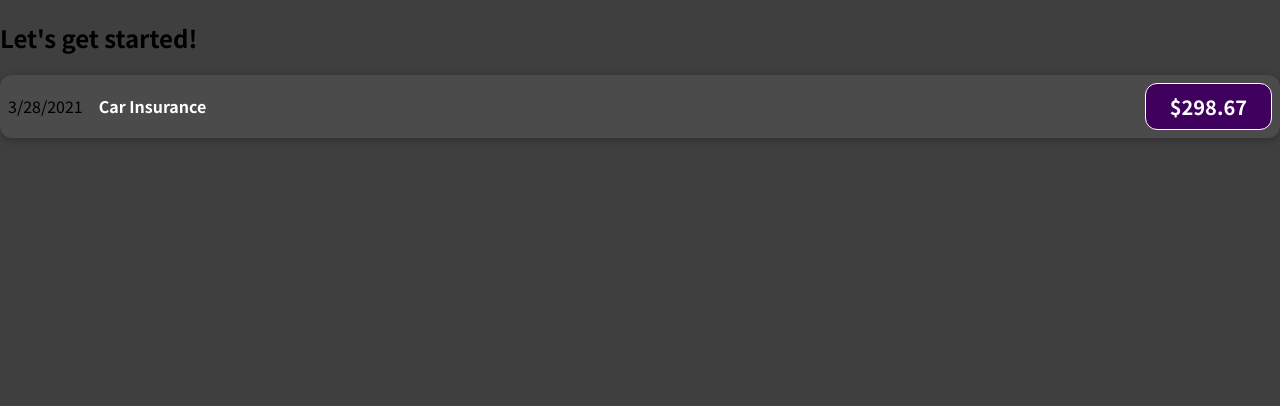
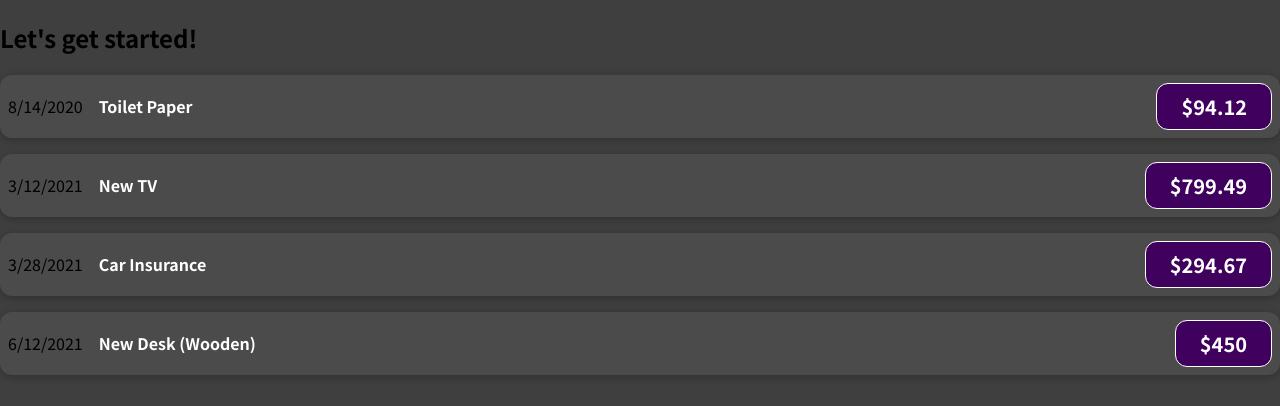
Before and after one commit to shashankdkte/ac-react, a JavaScript app in the folder react-basics/expense-tracker/: page / in a window 1280 px wide. Shown: the top 406 px of the page. Built offline with nearby package versions, Linux system fonts and the light colour scheme.

Commit message:
Passing Data via props

```diff
--- a/react-basics/expense-tracker/src/App.js
+++ b/react-basics/expense-tracker/src/App.js
@@ -1,10 +1,48 @@
 import ExpenseItem from "./components/ExpenseItem";
 
 function App() {
+
+  const expenses = [
+    {
+      id: 'e1',
+      title: 'Toilet Paper',
+      amount: 94.12,
+      date: new Date(2020, 7, 14),
+    },
+    { id: 'e2', title: 'New TV', amount: 799.49, date: new Date(2021, 2, 12) },
+    {
+      id: 'e3',
+      title: 'Car Insurance',
+      amount: 294.67,
+      date: new Date(2021, 2, 28),
+    },
+    {
+      id: 'e4',
+      title: 'New Desk (Wooden)',
+      amount: 450,
+      date: new Date(2021, 5, 12),
+    },
+  ];
+
   return (
     <div>
       <h2>Let's get started!</h2>
-      <ExpenseItem></ExpenseItem>
+      <ExpenseItem title={expenses[0].title}
+        amount={expenses[0].amount}
+        date={expenses[0].date}
+      ></ExpenseItem>
+        <ExpenseItem title={expenses[1].title}
+        amount={expenses[1].amount}
+        date={expenses[1].date}
+      ></ExpenseItem>
+        <ExpenseItem title={expenses[2].title}
+        amount={expenses[2].amount}
+        date={expenses[2].date}
+      ></ExpenseItem>
+        <ExpenseItem title={expenses[3].title}
+        amount={expenses[3].amount}
+        date={expenses[3].date}
+      ></ExpenseItem>
     </div>
   );
 }
--- a/react-basics/expense-tracker/src/components/ExpenseItem.js
+++ b/react-basics/expense-tracker/src/components/ExpenseItem.js
@@ -1,14 +1,12 @@
 import "./ExpenseItem.css"
 
-function ExpenseItem() {
-  const expenseDate = new Date(2021, 2, 28);
-  const expenseTitle = "Car Insurance";
-  const expenseAmount = 298.67;
+function ExpenseItem(props) {
+
   return (
     <div className="expense-item">
-      <div >{expenseDate.toLocaleDateString()}</div>
-      <h2 className="expense-item__description">{expenseTitle}</h2>
-      <div className="expense-item__price">${expenseAmount}</div>
+      <div >{props.date.toLocaleDateString()}</div>
+      <h2 className="expense-item__description">{props.title}</h2>
+      <div className="expense-item__price">${props.amount}</div>
     </div>
   )
 }
```
